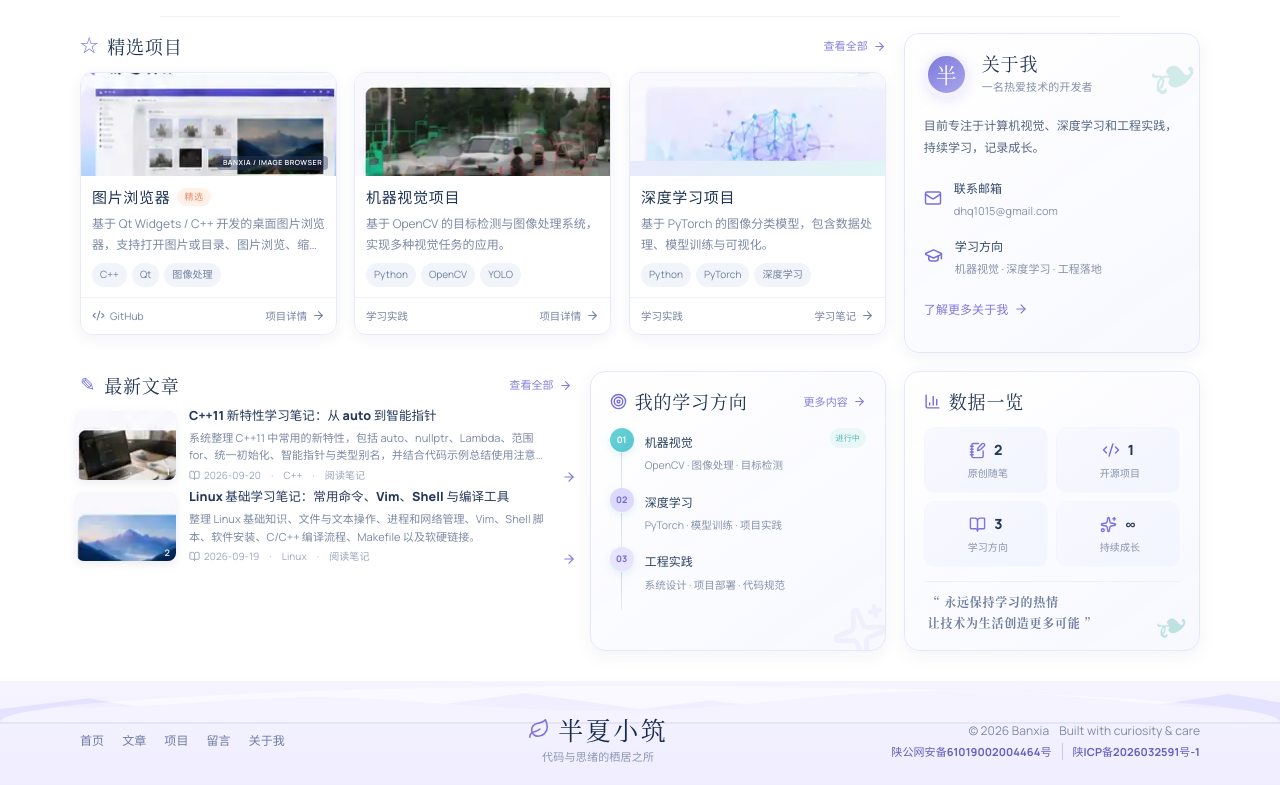
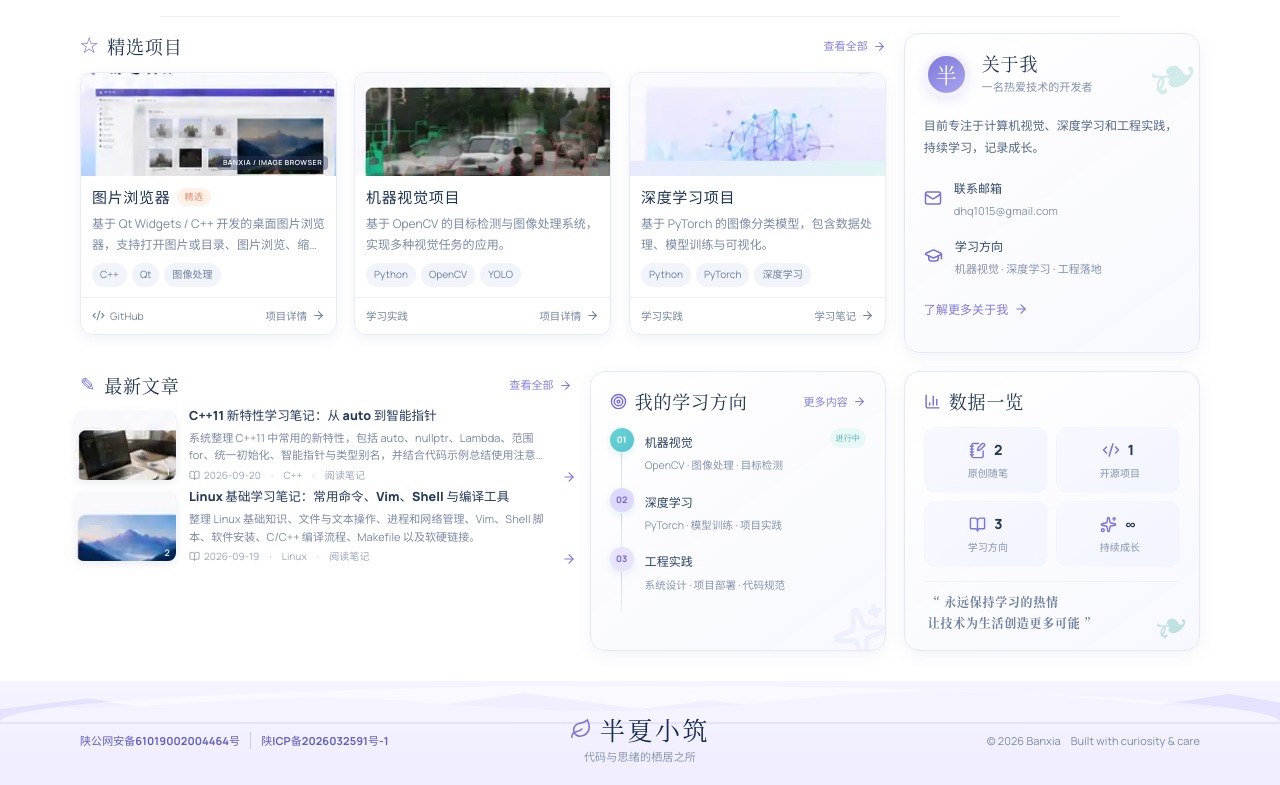
Before and after one commit to banxia-prgo/my-portfolio-web, a Vue app in the folder frontend/: page / in a window 1280 px wide. Shown: the part 500-1285 px from the top of the page. Built offline with nearby package versions, Linux system fonts and the light colour scheme; no server answers; a web font is replaced by a local one.

Commit message:
调整页脚备案信息与版权布局

```diff
--- a/frontend/src/components/SiteFooter.vue
+++ b/frontend/src/components/SiteFooter.vue
@@ -5,13 +5,10 @@ import { Leaf } from 'lucide-vue-next'
 <template>
   <footer class="footer bx-site-footer">
     <div class="footer-inner bx-footer-inner">
-      <nav class="bx-footer-nav" aria-label="页脚导航">
-        <RouterLink to="/">首页</RouterLink>
-        <RouterLink to="/posts/">文章</RouterLink>
-        <RouterLink to="/projects/">项目</RouterLink>
-        <RouterLink to="/guestbook/">留言</RouterLink>
-        <RouterLink to="/about/">关于我</RouterLink>
-      </nav>
+      <div class="bx-footer-meta__filings" aria-label="网站备案信息">
+        <a href="https://beian.mps.gov.cn/#/query/webSearch?code=61019002004464" target="_blank" rel="noopener noreferrer">陕公网安备61019002004464号</a>
+        <a href="https://beian.miit.gov.cn/" target="_blank" rel="noopener noreferrer">陕ICP备2026032591号-1</a>
+      </div>
       <RouterLink to="/" class="bx-footer-brand">
         <span class="bx-footer-brand__wordmark">
           <Leaf class="bx-footer-brand__leaf" :size="22" :stroke-width="1.7" aria-hidden="true" />
@@ -19,15 +16,9 @@ import { Leaf } from 'lucide-vue-next'
         </span>
         <small>代码与思绪的栖居之所</small>
       </RouterLink>
-      <div class="bx-footer-meta">
-        <div class="bx-footer-meta__copyright">
-          <span>© 2026 Banxia</span>
-          <span>Built with curiosity &amp; care</span>
-        </div>
-        <div class="bx-footer-meta__filings" aria-label="网站备案信息">
-          <a href="https://beian.mps.gov.cn/#/query/webSearch?code=61019002004464" target="_blank" rel="noopener noreferrer">陕公网安备61019002004464号</a>
-          <a href="https://beian.miit.gov.cn/" target="_blank" rel="noopener noreferrer">陕ICP备2026032591号-1</a>
-        </div>
+      <div class="bx-footer-meta__copyright">
+        <span>© 2026 Banxia</span>
+        <span>Built with curiosity &amp; care</span>
       </div>
     </div>
   </footer>
--- a/frontend/src/styles/site-design-system.css
+++ b/frontend/src/styles/site-design-system.css
@@ -481,3 +481,32 @@ body .bx-site-footer .bx-footer-brand__leaf {
     justify-content: center;
   }
 }
+
+/* Footer: filing links left, brand centered, copyright on the right; no secondary navigation. */
+.bx-footer-inner {
+  grid-template-columns: minmax(0, 1fr) auto minmax(0, 1fr) !important;
+}
+.bx-footer-meta__filings {
+  justify-content: flex-start !important;
+  justify-self: start;
+}
+.bx-footer-meta__copyright {
+  display: flex;
+  align-items: center;
+  justify-content: flex-end;
+  flex-wrap: wrap;
+  justify-self: end;
+  gap: 3px 10px;
+  color: #7d8ba7;
+  font-size: 11px;
+  text-align: right;
+}
+@media (max-width: 720px) {
+  .bx-footer-inner { grid-template-columns: 1fr !important; }
+  .bx-footer-meta__filings,
+  .bx-footer-meta__copyright {
+    justify-self: center;
+    justify-content: center !important;
+    text-align: center;
+  }
+}
```
